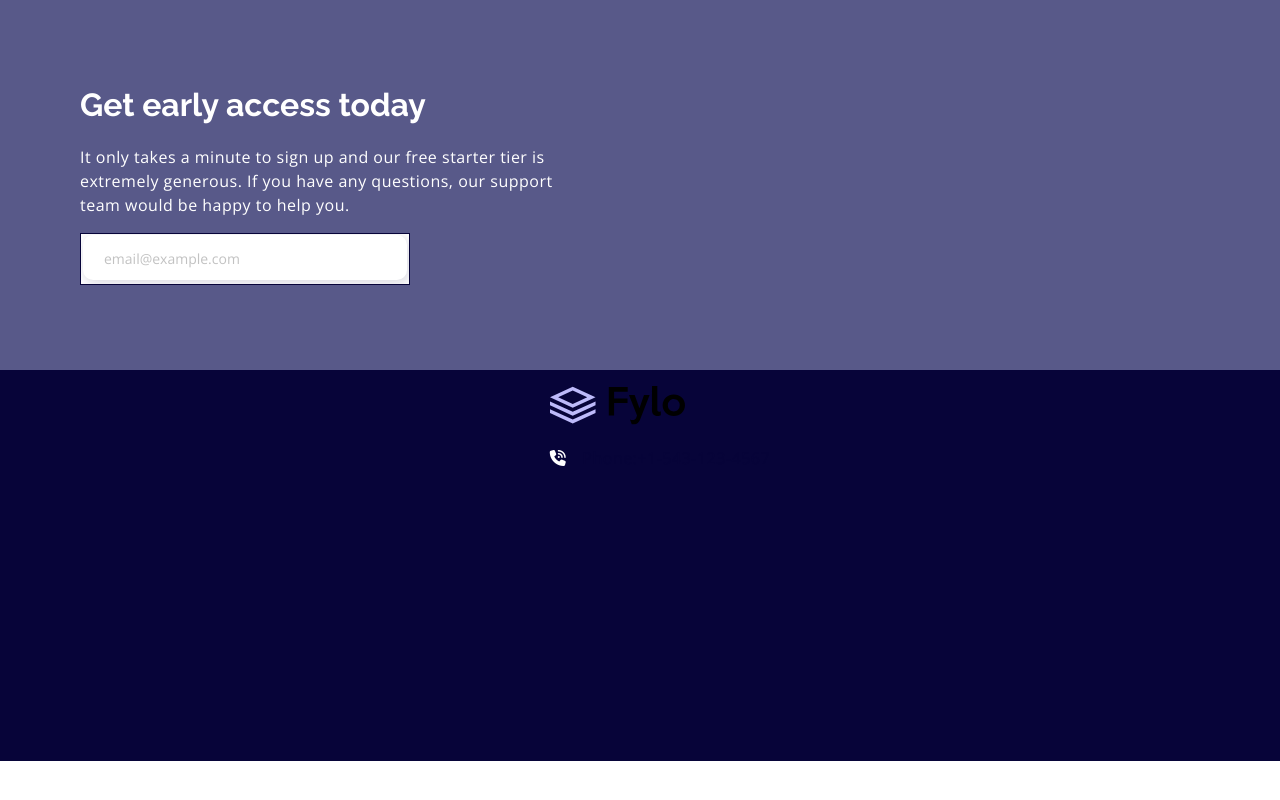
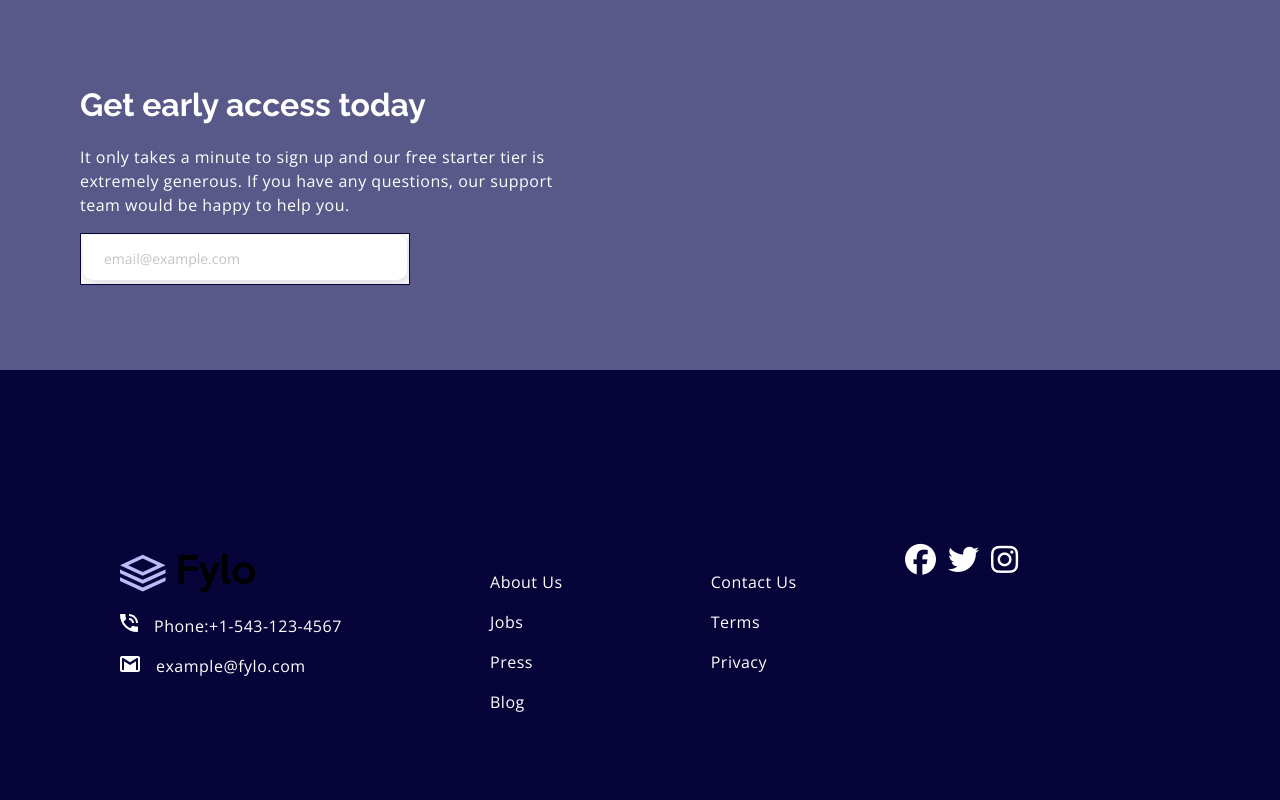
Before and after one commit to liamwoody25/fylo-landing-page.2, a plain HTML site: page index.html in a window 1280 px wide. Shown: the part 1973-2773 px from the top of the page. Before the commit the page ends 2734 px from the top, so only its background shows below. Drawn offline with nearby package versions, Linux system fonts and the light colour scheme.

Commit message:
updating changes

```diff
--- a/index.html
+++ b/index.html
@@ -82,17 +82,40 @@
 </section>
 <!-----  footer-section  --------->
 <footer class="footer-container">
-
     <div class="footer-body">
-        <ul>
-            <li><img class="footer-logo" src="/public/assets/logo.svg" alt=""></li>
-            <li><p><i class="fa-solid fa-phone-volume"></i>Phone:+1-543-123-4567</p></li>
-
-        </ul>
-        <ul></ul>
-        <ul></ul>
-        <ul></ul>
-        <ul></ul>
+        <div class="nav-list">
+            <ul>
+                <li><img class="footer-logo" src="/public/assets/logo.svg" alt=""></li>
+                <li><p class="text-styling"><img class="icon-phone" src="/public/assets/icons/icon-phone.svg" alt="icon-phone">Phone:+1-543-123-4567</p></li>
+                <li><p class="text-styling"><img class="icon-email" src="/public/assets/icons/icon-email.svg" alt="">example@fylo.com</p></li>
+            </ul>
+        </div>
+        <div class="nav-list">
+            <ul>
+                <li><p><a class="text-styling" href="#">About Us</a></p></li>
+                <li><p><a class="text-styling" href="#">Jobs</a></p></li>
+                <li><p><a class="text-styling" href="#">Press</a></p></li>
+                <li><p><a class="text-styling" href="#">Blog</a></p></li>
+            </ul>
+        </div>
+        <div class="nav-list">
+            <ul>
+                <li><p><a class="text-styling" href="#">Contact Us</a></p></li>
+                <li><p><a class="text-styling" href="#">Terms</a></p></li>
+                <li><p><a class="text-styling" href="">Privacy</a></p></li>
+            </ul>
+        </div>
+        <div class="icons">
+            <div class="facebook">
+                <a href="#"><i class="fa-brands fa-facebook"></i></a>
+            </div>
+            <div class="twitter">
+                <a href="#"><i class="fa-brands fa-twitter"></i></a>
+            </div>
+            <div class="instagram">
+                <a href="#"><i class="fa-brands fa-instagram"></i></a>
+            </div>
+        </div>
     </div>
 </footer>
 
--- a/public/css/style.css
+++ b/public/css/style.css
@@ -278,19 +278,65 @@ input {
 
 /*******  footer-section  ******/
 
+.text-styling {
+    color: #ffff;
+    text-decoration: none;
+}
+
 .footer-container {
     background-color: var(--main-color);
-    height: 391px;
+    height: 290px;
+    padding: 168px 262px 0px 80px;
+}
+
+.footer-body {
     display: flex;
-    justify-content: space-evenly;
+    justify-content: space-between;
+
 }
+
+.nav-list {
+   display: flex;
+   align-items: baseline;
+
+}
+
 
 .footer-logo {
     width: 135px;
     height: 39px;
+    color: #fff;
 }
 
-.fa-phone-volume {
+.icon-phone {
     color: #fff;
     margin-right: 16px;
 }
+
+.icon-email {
+    margin-right: 16px;
+    color: #fff;
+}
+
+/******  icons  ********/
+
+.icons {
+    display: flex;
+    justify-content: start;
+    gap: 12px;
+}
+
+.facebook a {
+    font-size: 31px;
+    color: #fff;
+}
+
+.twitter a {
+    font-size: 31px;
+    color: #fff;
+}
+
+.instagram a {
+    font-size: 31px;
+    color: #fff;
+}
```
Also changed, not shown: 2 other files.
